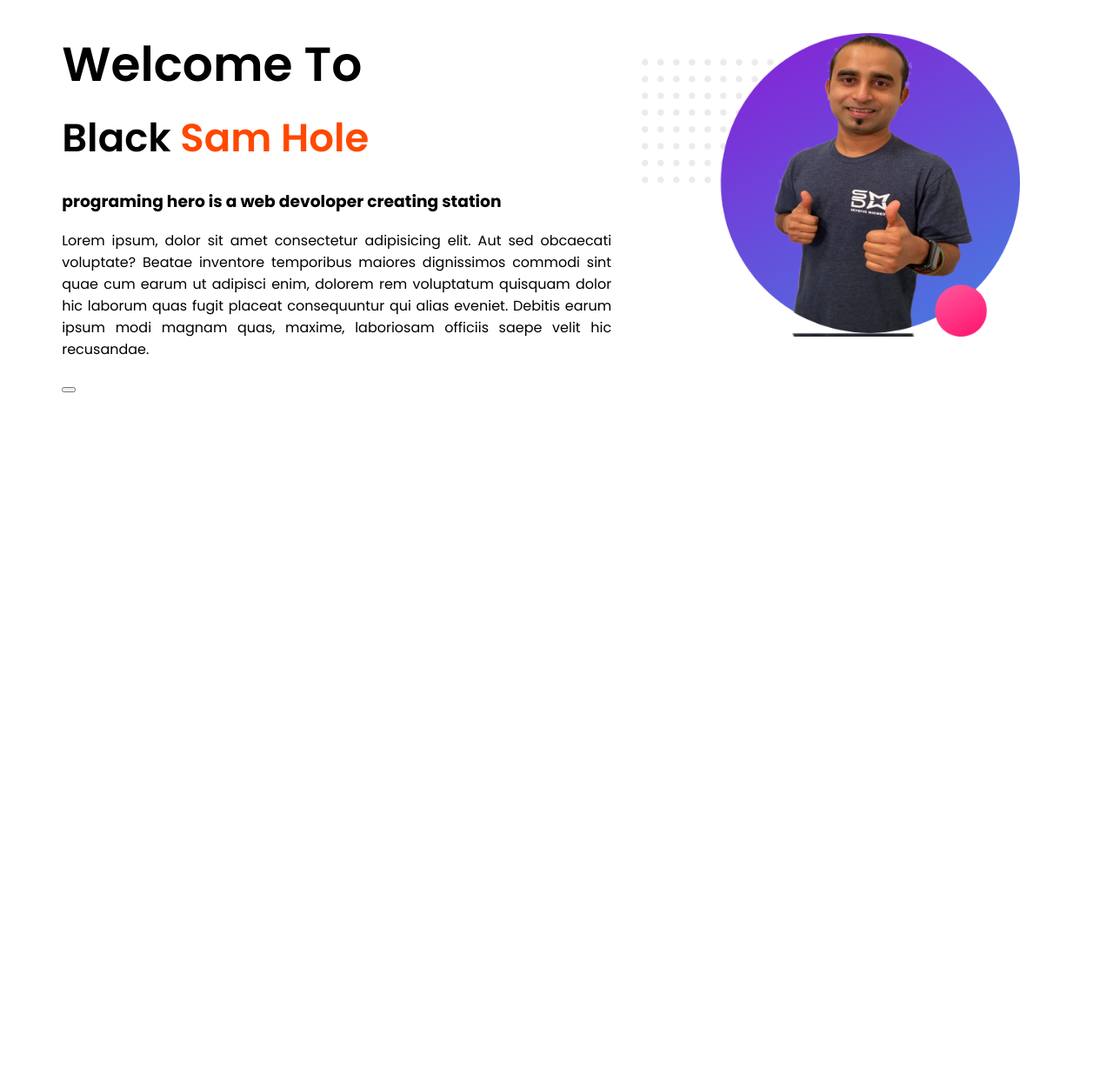
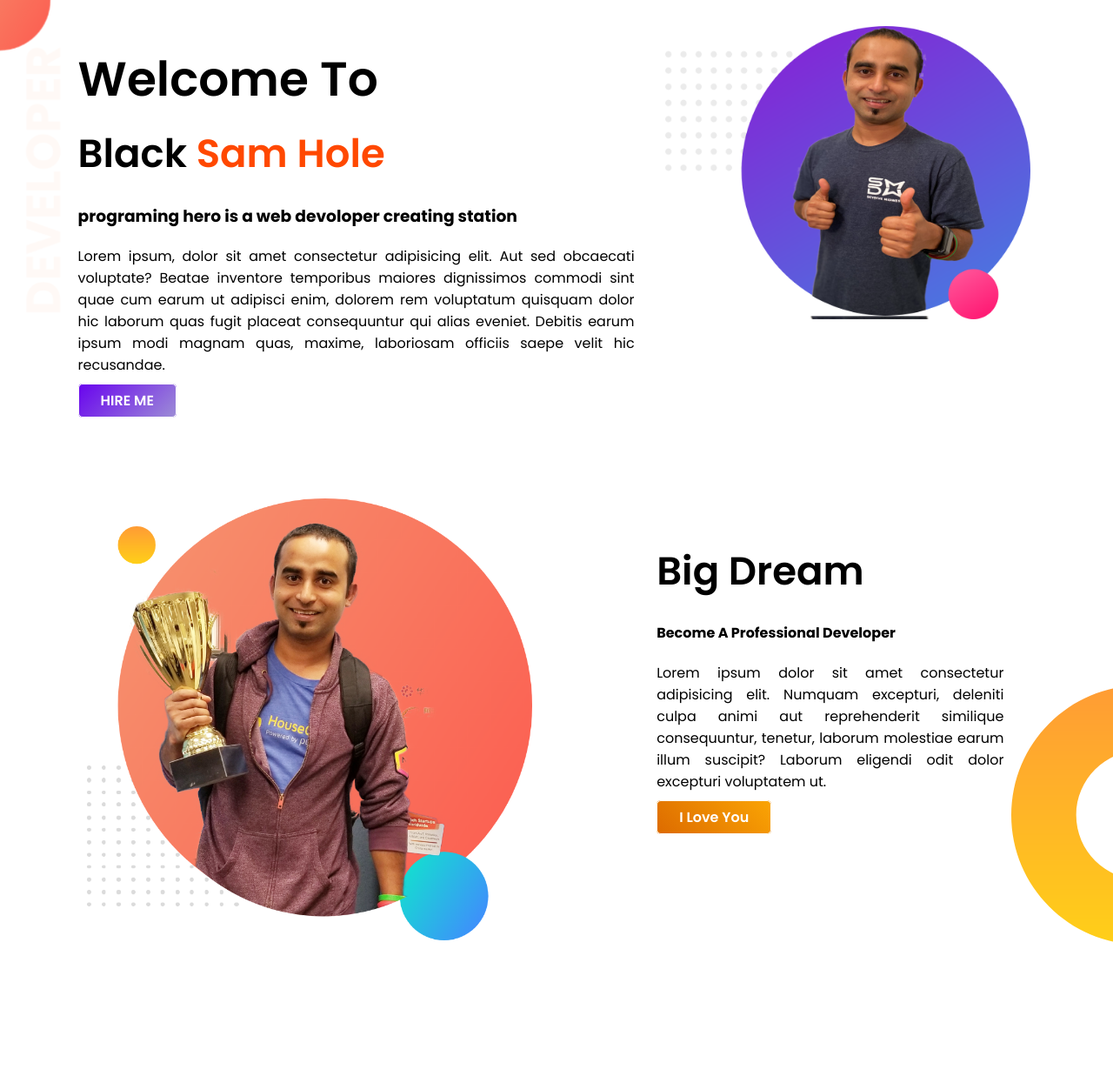
Before and after one commit to simplysamiul/Web-Portfolio, a plain HTML site: page index.html in a window 1280 px wide. Shown: the whole page at 87% size. Before the commit the page ends 800 px from the top, so only its background shows below. Drawn offline with Linux system fonts and the light colour scheme.

Commit message:
Added dream area

```diff
--- a/index.html
+++ b/index.html
@@ -10,14 +10,15 @@
     <link rel="stylesheet" href="style.css">
 </head>
 <body>
-    <section>
+    <!--...............Top Bar area start.........-->
+    <section id="top-bar">
         <div class="left-contant">
             <h1>Welcome To</h1>
             <h2>Black <span class="text-highilight">Sam Hole</span></h2>
             <h3>programing hero is a web devoloper creating station</h3>
             <p>Lorem ipsum, dolor sit amet consectetur adipisicing elit. Aut sed obcaecati voluptate? Beatae inventore temporibus maiores dignissimos commodi sint quae cum earum ut adipisci enim, dolorem rem voluptatum quisquam dolor hic laborum quas fugit placeat consequuntur qui alias eveniet. Debitis earum ipsum modi magnam quas, maxime, laboriosam officiis saepe velit hic recusandae.</p>
             <div class="btn">
-                <button></button>
+                <a href="https://www.youtube.com/watch?v=Xw6zJ3XNiYY" target="_blank">HIRE ME</a>
             </div>
         </div>
         <div class="right-contant">
@@ -25,5 +26,24 @@
         </div>
     </section>
 
+     <!--............Top Bar area end.........-->
+
+     <!--...............Dream area start.........-->
+    <section class="dream-area">
+        <div class="left-contant">
+            <img src="images/jhankar.png" alt="Jhankar">
+
+        </div>
+        <div class="right-area">
+        <div class="main">
+            <h2>Big Dream</h2>
+            <h4>Become A Professional Developer</h4>
+            <p>Lorem ipsum dolor sit amet consectetur adipisicing elit. Numquam excepturi, deleniti culpa animi aut reprehenderit similique consequuntur, tenetur, laborum molestiae earum illum suscipit? Laborum eligendi odit dolor excepturi voluptatem ut.</p>
+            <a href="https://www.youtube.com/watch?v=Xw6zJ3XNiYY" target="_blank">I Love You</a>
+        </div>
+        </div>
+
+    </section>
+
 </body>
 </html>
--- a/style.css
+++ b/style.css
@@ -1,7 +1,9 @@
 body{
     font-family: 'Poppins', sans-serif;
+    margin: 0;
 
 }
+/*..........Top Bar area start........*/
 .text-highilight{
     color: #ff4800;
 }
@@ -20,11 +22,11 @@ h2{
     width: 50%;
     float: left;
     margin-left: 5%;
-    padding-: 10px;
+    padding: 2%;
     text-align: justify;
 }
 .right-contant{
-    width: 43%;
+    width: 41%;
     float: right;
     margin-top: 20px;
 
@@ -32,8 +34,59 @@ h2{
 img{
     width: 80%;
     padding: 10px;
-    transition: 1s;
+    transition: 0.5s;
+}
+a{
+    text-decoration: none;
+    background-image:linear-gradient(-45deg,#9c8cd6 ,#6904ee);
+    border: 1px solid;
+    padding: 7px 25px;
+    border-radius: 5px;
+    font-weight: 600;
+    color: #ffffff;
+
 }
 .right-contant img:hover{
     box-shadow:7px 7px 15px #414242;
+    cursor: pointer;
 }
+#top-bar{
+    background-image: url("images/top-banner.png");
+    background-repeat: no-repeat;
+}
+section{
+    height: 500px;
+    padding-bottom: 100px;
+}
+
+
+/*..................Top Bar area End............*/
+
+
+
+/*..............Dream area start.............*/
+.dream-area{
+    background-image: url("images/dream-bg.png");
+    background-repeat: no-repeat;
+    background-position: right;
+}
+.dream-area img{
+    margin-top: -100px;
+}
+.dream-area img:hover{
+    box-shadow:7px 7px 15px #414242;
+    cursor: pointer;
+}
+.main{
+    margin: 2%;
+    padding-right:100px;
+}
+.main p{
+    text-align: justify;
+}
+.main a{
+    background-image: linear-gradient(45deg,#dd6b00,#faa404);
+}
+
+
+/*..............Dream area End.............*/
```
